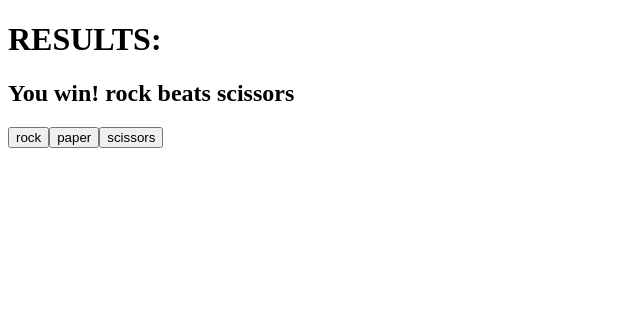
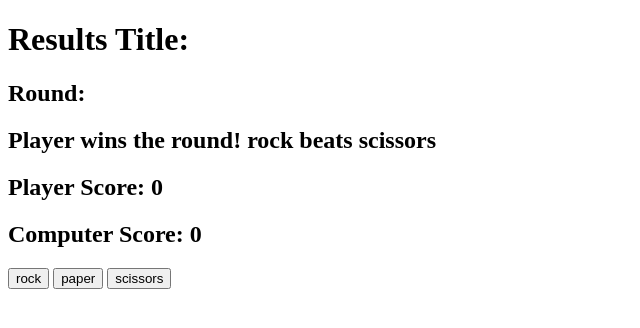
Before and after one commit to JimmyJimenez2400/rockpaperscissorsV2, a plain HTML site: page index.html in a window 1280 px wide. Both pictures are taken after a click on the button "rock". Shown: the whole page, without its empty margins (0-640 px from the left). Drawn offline with Linux system fonts and the light colour scheme.

Commit message:
Clean code and simlified JS file

```diff
--- a/app.js
+++ b/app.js
@@ -1,89 +1,108 @@
-const container = document.querySelector('#container');
-
-const results = document.createElement('div');
-results.classList.add('results');
-container.appendChild(results);
-
-const resultsTitle = document.createElement('h1');
-resultsTitle.classList.add('resultsTitle');
-resultsTitle.innerHTML = 'RESULTS:';
-results.appendChild(resultsTitle);
-
-const resultDisplay = document.createElement('h2');
-results.appendChild(resultDisplay);
-
-const choices = ['rock', 'paper', 'scissors'];
+const spansWinner = document.querySelector('.spanWinner');
+const roundWinner = document.querySelector('.roundWinner');
+const round = document.querySelector('.round');
+const displayPlayerScore = document.querySelector('.displayPlayerScore');
+const displayComputerScore = document.querySelector('.displayComputerScore');
 
 
-const handleClick = (e) =>{
-    const userChoice = e.target.innerHTML
-    const computerChoice = getComputerChoice();
-    playRound(userChoice, computerChoice);
 
+let count = 0;
+let playerScore = 0;
+let computerScore = 0;
+
+
+
+const buttons = document.querySelectorAll('button');
+
+// const handleClick = (e) => {
+//     const userChoice = e.target.value;
+//     console.log(userChoice);
+//     const computerChoice = getComputerChoice();
+//     playRound(userChoice, computerChoice);
+
+// }
+
+
+
+function clickedTracker() {
+    count++;
+    const allBtns = document.querySelectorAll('button');
+    if (count > 5) {
+        Array.from(allBtns).forEach(button => {
+            button.disabled = true;
+        });
+    }
 }
 
-choices.forEach(choice =>{
-    const buttons = document.createElement('button');
-    buttons.innerHTML = choice;
-    buttons.addEventListener('click', handleClick);
-    container.appendChild(buttons);
-});
+
+
+buttons.forEach(button => {
+    // button.addEventListener('click', handleClick);
+    button.addEventListener('click', (e) => {
+        let playerSelection = e.target.value;
+        console.log(playerSelection);
+        playRound(playerSelection);
+    });
+    button.addEventListener('click', clickedTracker);
+})
 
 
 
 
-let playerScore =0;
-let computerScore =0;
 
-function getComputerChoice(){
+
+function getComputerChoice() {
     const choices = ['rock', 'paper', 'scissors'];
     const randomChoice = choices[Math.floor(Math.random() * choices.length)];
     return randomChoice;
 }
 
-function playRound(playerSelection, computerSelection){
+function playRound(playerSelection) {
+    let computerSelection = getComputerChoice();
     if (playerSelection === computerSelection) {
+        roundWinner.textContent = "It's a draw!";
+    }
+    if ((playerSelection === "rock" && computerSelection === "scissors") || (playerSelection === "paper" && computerSelection === "rock") || (playerSelection === "scissors" && computerSelection === "paper")) {
         playerScore++;
-        resultDisplay.innerHTML = `It's a tie! you both picked ${playerSelection}`;
-     } else if (playerSelection === "rock" && computerSelection === "scissors") {
-        playerScore++;
-        resultDisplay.innerHTML =`You win! ${playerSelection} beats ${computerSelection}`;
-
-     } else if (playerSelection === "paper" && computerSelection === "rock") {
-        playerScore++;
-        resultDisplay.innerHTML = `You win! ${playerSelection} beats ${computerSelection}`;
-
-     } else if (playerSelection === "scissors" && computerSelection === "paper") {
-        playerScore++;
-        resultDisplay.innerHTML = `You win! ${playerSelection} beats ${computerSelection}`;
-
-     } else {
+        roundWinner.textContent = `Player wins the round! ${playerSelection} beats ${computerSelection}`;
+    }
+    if ((playerSelection === 'rock' && computerSelection === 'paper') || (playerSelection === 'paper' && computerSelection === 'scissors') || (playerSelection === 'scissors' && computerSelection === 'rock')) {
         computerScore++;
-        resultDisplay.innerHTML = `You lose! ${computerSelection} beats ${playerSelection}`;
-
-     }
+        roundWinner.textContent = `Computer wins the round! ${computerSelection} beats ${playerSelection}`;
+    }
 }
 
 
 
+function gameWinner() {
+    if (playerScore === computerScore) {
+        //display result
 
 
-function game(){
+    } else if (playerScore > computerScore) {
+        //display result for player win
 
-    // for(let i = 0; i < 5; i++){
-    //     const playerSelection = "rock";
-    //     const computerSelection = getComputerChoice();
-    //     playRound(playerSelection, computerSelection);
-    //     console.log(`Player Score: ${playerScore}`);
-    //     //.innerHTML = `Player Score: ${playerScore}
-    //     console.log(`Computer Score: ${computerScore}`);
-    //     //.innerHTML = `Computer Score: ${computerScore}
-    // }
-    if(playerScore > computerScore){
-        console.log( `Player Wins!`);
-    }else{
-        console.log( `Computer Wins!`);
+    } else if (computerScore > playerScore) {
+        //display result for computer win
+
     }
+    // resetGame();
 }
 
+
+function game() {
+    displayPlayerScore.textContent = `${playerScore}`;
+    displayComputerScore.textContent = `${computerScore}`;
+
+    for (let i = 0; i < 5; i++) {
+        playRound();
+        gameWinner();
+    }
+
+
+
+
+}
+
+
 game();
--- a/index.html
+++ b/index.html
@@ -9,7 +9,18 @@
 </head>
 <body>
     <div id="container">
-
+        <div class="results">
+            <h1 class="resultsTitle">Results Title: <span class="spanWinner"></span></h1>
+            <h2 class="round">Round: </h2>
+            <h2 class="roundWinner"></h2>
+            <h2 class="playerScore">Player Score: <span class="displayPlayerScore"></span></h2>
+            <h2 class="computerScore">Computer Score: <span class="displayComputerScore"></span></h2>
+            <div class="buttons">
+                <button value="rock">rock</button>
+                <button value="paper">paper</button>
+                <button value="scissors">scissors</button>
+            </div>
+        </div>
     </div>
 </body>
 </html>
```
